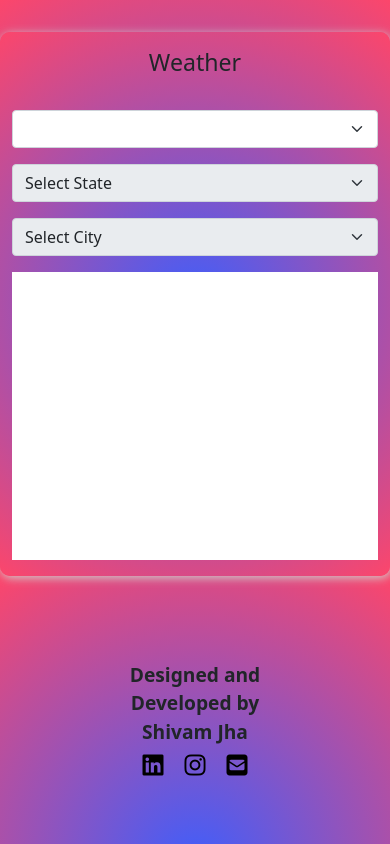
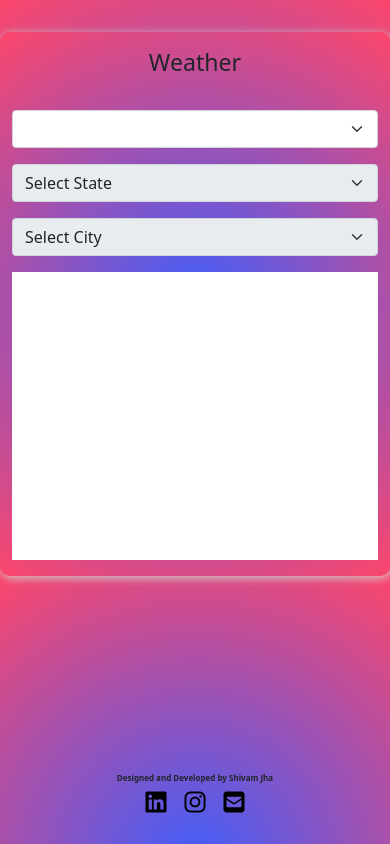
Before and after one commit to shivamm-jha/Weather-App, a plain HTML site: page index.html in a window 390 px wide. Drawn offline with nearby package versions, Linux system fonts and the light colour scheme; no server answers.

Commit message:
fifth commit

```diff
--- a/style.css
+++ b/style.css
@@ -52,3 +52,14 @@ body > footer{
     color: black;
     padding: .5rem;
 }
+
+@media(max-width:820px){
+    body > footer{
+        position: fixed;
+        bottom:0;
+        text-align: center;
+        font-size: .5rem;
+
+
+    }
+}
```
